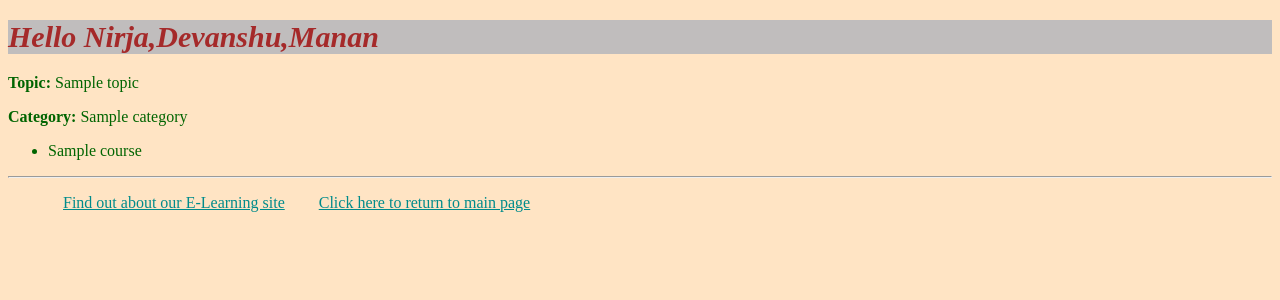
After one commit to devanshumevada/ida-labs, a Django app: template assignment3/myapp/templates/myapp/detail.html in a window 1280 px wide. The commit adds this page. Shown: the top 300 px of the page. Run offline with Django 3.2, Linux system fonts and the light colour scheme; the template is opened without the code that fills it: most values are stand-ins (such as "Sample title", 1, 10 or a date in 2020).

Commit message:
lab 6 completed

```diff
--- /dev/null
+++ b/assignment3/myapp/static/myapp/style.css
@@ -0,0 +1,18 @@
+body{
+    background-color: bisque;
+    color: darkgreen;
+   }
+   a{
+    color: darkcyan;
+   }
+   h1{
+    background-color: #c0bdbd;
+    font-size: 30px;
+    color: brown;
+    font-style: italic;
+    position: center;
+   }
+   .hbar1 {
+    display: inline;
+    margin: 15px;
+   }
--- a/assignment3/myapp/templates/myapp/about0.html
+++ b/assignment3/myapp/templates/myapp/about0.html
@@ -7,6 +7,6 @@
 <body>
     <p><a href="/myapp">Home</a> (Using Hard Coded URL)</p>
     <p><a href="{% url 'myapp:index' %}">Home</a>(Using URL namespacing)</p>
-    <h3><i>This is an E-learning Website! Search our Topics to find all available Courses.</i></h3>
+    <h3><b>This is an E-learning Website! Search our Topics to find all available Courses.</b></h3>
 </body>
 </html>
--- /dev/null
+++ b/assignment3/myapp/templates/myapp/base.html
@@ -0,0 +1,41 @@
+<!DOCTYPE html>
+
+{% load static %}
+
+<html>
+
+<head>
+
+<link rel="stylesheet" type="text/css" href="{% static 'myapp/style.css' %}" />
+
+<title>E-Learning WebApp - {% block title %}Welcome!{% endblock %}</title>
+
+</head>
+
+<body>
+
+<div>
+
+<h1>{% block myhdg %}Hello Nirja,Devanshu,Manan {% endblock %}</h1>
+
+{% block body_block %}*** {% endblock %}
+
+</div>
+
+<hr />
+
+<div>
+
+<ul>
+
+<li class="hbar1"><a href="/myapp/about/">Find out about our E-Learning site</a></li>
+
+<li class="hbar1"><a href = "{% url 'myapp:index' %}">Click here to return to main page</a><br/></li>
+
+</ul>
+
+</div>
+
+</body>
+
+</html>
--- /dev/null
+++ b/assignment3/myapp/templates/myapp/detail.html
@@ -0,0 +1,17 @@
+{% extends 'myapp/base.html' %}
+{% block title %}
+    Details
+{% endblock %}
+{% block body_block %}
+    <p><b>Topic:</b> {{ topic.name }} </p>
+    <p><b>Category:</b> {{ topic.category }}</p>
+
+    <ul>
+        {% for course in courses %}
+
+        <li>{{course.name}}</li>
+
+        {% endfor %}
+    </ul>
+{#    <p><a href="{% url 'myapp:index' %}">Go Back</a></p> #}
+{% endblock %}
```
Also changed, not shown: assignment3/myapp/templates/myapp/about.html (added, +8 -0 lines), assignment3/myapp/templates/myapp/detail0.html (+7 -9 lines), assignment3/myapp/templates/myapp/index.html (added, +16 -0 lines), assignment3/myapp/views.py (+3 -4 lines).
